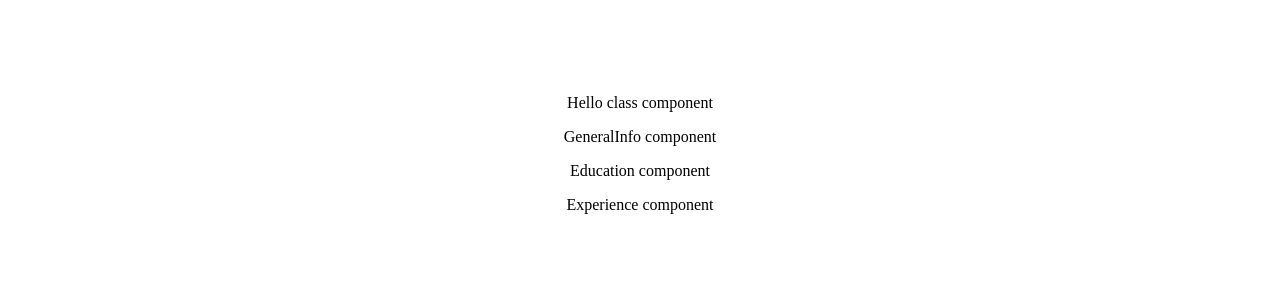
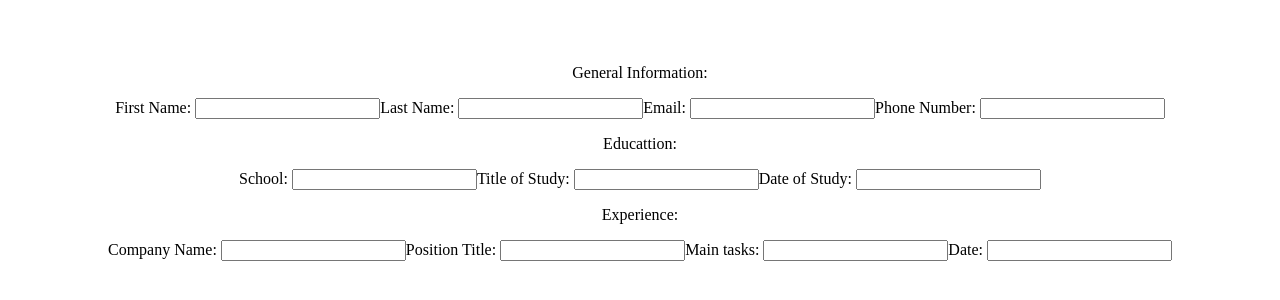
Before and after one commit to Alicebond/cv-project, a React (Vite) app: page / in a window 1280 px wide. Shown: the part 246-546 px from the top of the page. Built offline with nearby package versions, Linux system fonts and the light colour scheme.

Commit message:
Add basic content

```diff
--- a/index.html
+++ b/index.html
@@ -2,9 +2,8 @@
 <html lang="en">
   <head>
     <meta charset="UTF-8" />
-    <link rel="icon" type="image/svg+xml" href="/vite.svg" />
     <meta name="viewport" content="width=device-width, initial-scale=1.0" />
-    <title>Vite + React</title>
+    <title>CV Application</title>
   </head>
   <body>
     <div id="root"></div>
--- a/src/App.jsx
+++ b/src/App.jsx
@@ -8,10 +8,11 @@ class App extends React.Component {
   render() {
     return (
       <>
-        <p>Hello class component</p>
-        <GeneralInfo />
-        <Education />
-        <Experience />
+        <form>
+          <GeneralInfo />
+          <Education />
+          <Experience />
+        </form>
       </>
     );
   }
--- a/src/components/Education.jsx
+++ b/src/components/Education.jsx
@@ -1,7 +1,20 @@
 import React from "react";
 class Education extends React.Component {
+  constructor(props) {
+    super(props);
+  }
   render() {
-    return <p>Education component</p>;
+    return (
+      <div className="general">
+        <p>Educattion: </p>
+        <lable htmlFor="school1">School: </lable>
+        <input type="text" id="school1" alt="school" />
+        <lable htmlFor="major">Title of Study: </lable>
+        <input type="text" id="major" alt="major" />
+        <lable htmlFor="date1">Date of Study: </lable>
+        <input type="text" id="date1" alt="date of study" />
+      </div>
+    );
   }
 }
 export default Education;
--- a/src/components/Experience.jsx
+++ b/src/components/Experience.jsx
@@ -1,7 +1,22 @@
 import React from "react";
 class Experience extends React.Component {
+  constructor(props) {
+    super(props);
+  }
   render() {
-    return <p>Experience component</p>;
+    return (
+      <div className="general">
+        <p>Experience: </p>
+        <lable htmlFor="company-name">Company Name: </lable>
+        <input type="text" id="company-name" alt="user's company name" />
+        <lable htmlFor="position">Position Title: </lable>
+        <input type="text" id="position" alt="position title" />
+        <lable htmlFor="tasks">Main tasks: </lable>
+        <input type="text" id="tasks" alt="main tasks" />
+        <lable htmlFor="date">Date: </lable>
+        <input type="text" id="date" alt="date" />
+      </div>
+    );
   }
 }
 export default Experience;
--- a/src/components/GeneralInfo.jsx
+++ b/src/components/GeneralInfo.jsx
@@ -1,7 +1,22 @@
 import React from "react";
 class GeneralInfo extends React.Component {
+  constructor(props) {
+    super(props);
+  }
   render() {
-    return <p>GeneralInfo component</p>;
+    return (
+      <div className="general">
+        <p>General Information: </p>
+        <lable htmlFor="first-name">First Name: </lable>
+        <input type="text" id="first-name" alt="user first name" />
+        <lable htmlFor="last-name">Last Name: </lable>
+        <input type="text" id="last-name" alt="user last name" />
+        <lable htmlFor="email">Email: </lable>
+        <input type="email" id="email" alt="user email" />
+        <lable htmlFor="phone-number">Phone Number: </lable>
+        <input type="tel" id="phone-number" alt="user phone number" />
+      </div>
+    );
   }
 }
 export default GeneralInfo;
```
Also changed, not shown: 1 other file (tests, documents, lock files or other folders).
